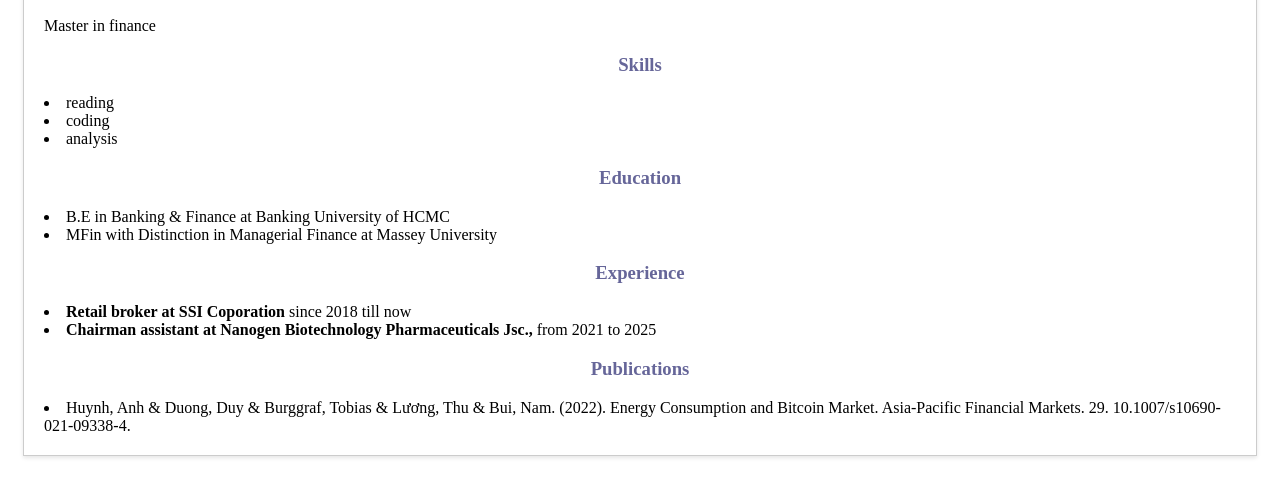
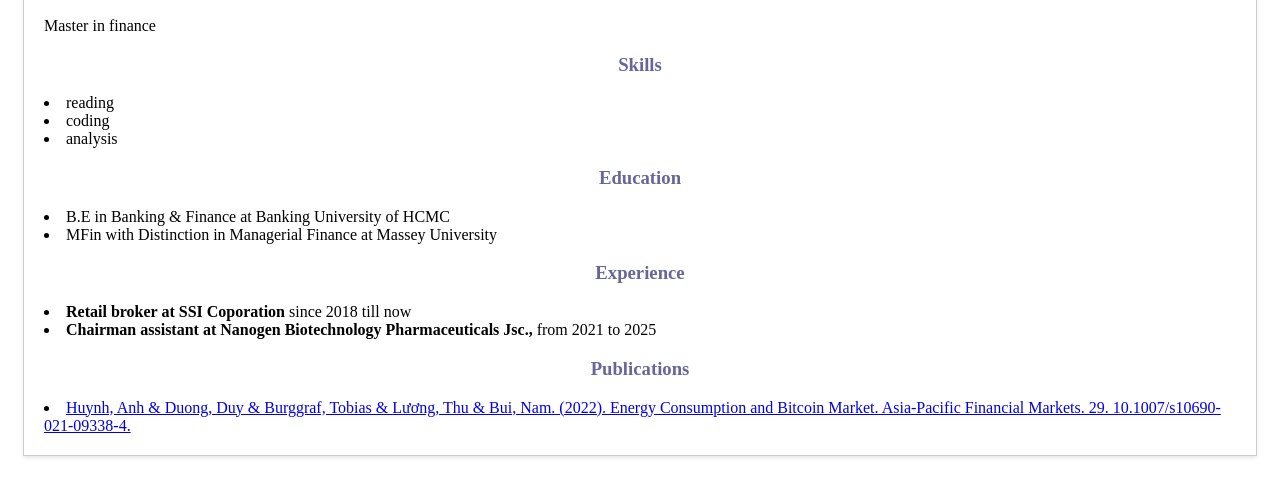
Before and after one commit to babyplum/babyplum.github.io, a plain HTML site: page pages/resume.html in a window 1280 px wide. Shown: the part 146-642 px from the top of the page. Drawn offline with Linux system fonts and the light colour scheme.

Commit message:
add link to my publication

```diff
--- a/pages/resume.html
+++ b/pages/resume.html
@@ -28,7 +28,7 @@
         </div>
          <div>
             <h3>Publications</h3>
-            <li>Huynh, Anh & Duong, Duy & Burggraf, Tobias & Lương, Thu & Bui, Nam. (2022). Energy Consumption and Bitcoin Market. Asia-Pacific Financial Markets. 29. 10.1007/s10690-021-09338-4.</li>
+            <li><a href="https://www.researchgate.net/publication/351536009_Energy_Consumption_and_Bitcoin_Market">Huynh, Anh & Duong, Duy & Burggraf, Tobias & Lương, Thu & Bui, Nam. (2022). Energy Consumption and Bitcoin Market. Asia-Pacific Financial Markets. 29. 10.1007/s10690-021-09338-4.</a></li>
         </div>
         </div>
         </body>
```
